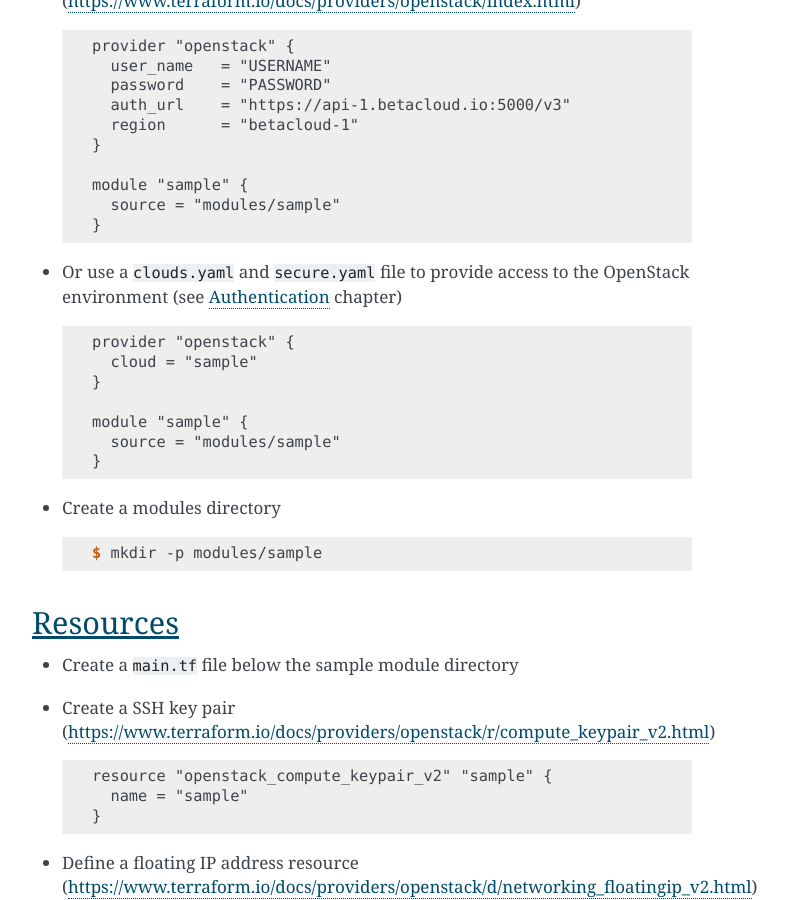
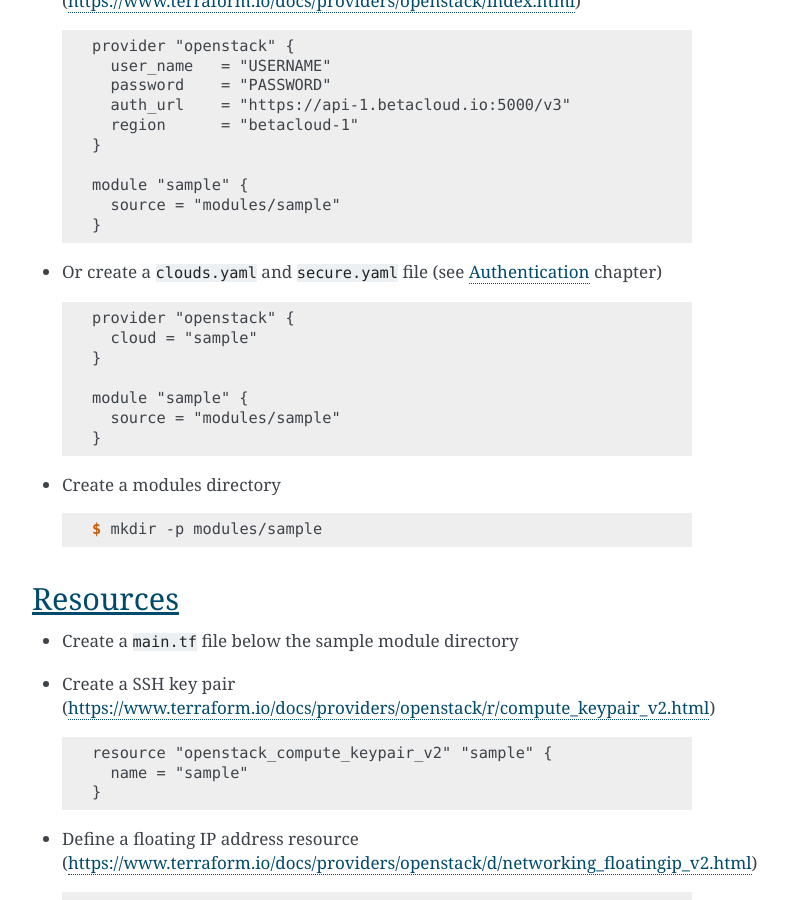
Before and after one commit to betacloud/documentation, a Sphinx documentation site: the page built from source/usage/terraform.rst, in a window 1280 px wide and 900 px high, scrolled down 539 px. Shown: the whole window, without its empty margins (388-1176 px from the left). Built offline with Sphinx 7.4.7, drawn with Linux system fonts in a browser that asks for light colours.

Commit message:
Unify clouds.yaml note

```diff
--- a/source/usage/terraform.rst
+++ b/source/usage/terraform.rst
@@ -28,8 +28,7 @@ Provider
        source = "modules/sample"
      }
 
-* Or use a ``clouds.yaml`` and ``secure.yaml`` file to provide
-  access to the OpenStack environment (see :ref:`Authentication` chapter)
+* Or create a ``clouds.yaml`` and ``secure.yaml`` file (see :ref:`Authentication` chapter)
 
   .. code-block:: none
 
```
